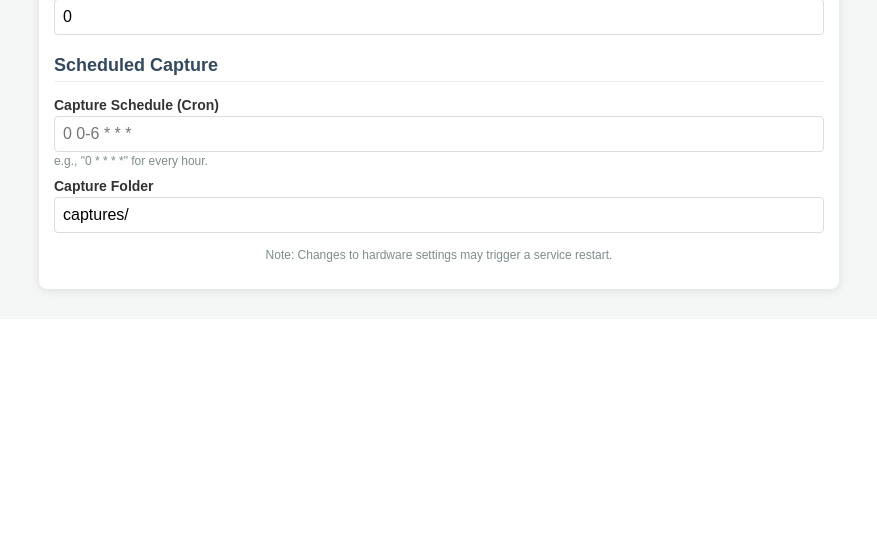
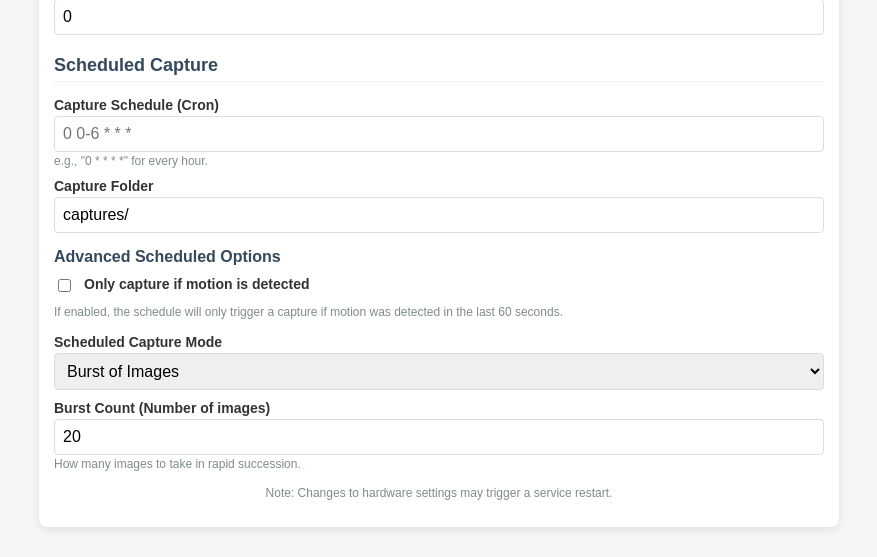
Before and after one commit to agmonr/Smarterdigitalframe, a Flask app: template templates/settings_camera.html in a window 1280 px wide. Shown: the part 737-1294 px from the top of the page, without its empty margins (201-1078 px from the left). Before the commit the page ends 1035 px from the top, so only its background shows below. Run offline with Flask 3, Linux system fonts and the light colour scheme; the template is opened without the code that fills it, so the values that code supplies are empty.

Commit message:
feat: implement motion-triggered scheduled captures with burst and video modes

```diff
--- a/api.py
+++ b/api.py
@@ -224,6 +224,7 @@ def presence_detection_thread():
 
 # Camera Scheduling Thread
 def camera_scheduler_thread():
+    last_trigger_minute = -1
     while True:
         try:
             config = get_config()
@@ -236,42 +237,106 @@ def camera_scheduler_thread():
                 time.sleep(60)
                 continue
 
-            # Check if it's time for a capture
-            iter = croniter(cron_expr, datetime.now())
-            next_run = iter.get_next(datetime)
+            now = datetime.now()
+            # Check if current time matches cron expression
+            if croniter.match(cron_expr, now):
+                # Ensure we only trigger once per minute
+                if now.minute != last_trigger_minute:
+                    last_trigger_minute = now.minute
 
-            # If the next run is within the next 60 seconds, wait for it
-            diff = (next_run - datetime.now()).total_seconds()
-            if diff < 60:
-                time.sleep(max(0, diff))
-                # Perform capture
-                capture_image()
-                time.sleep(60) # Prevent multiple triggers in same minute
-            else:
-                time.sleep(60)
+                    # Reload config to get freshest settings
+                    config = get_config()
+                    capture_on_motion = config.getboolean('CAMERA', 'capture_on_motion', fallback=False)
+
+                    should_capture = True
+                    if capture_on_motion:
+                        # Check if motion occurred in last 60 seconds
+                        time_since_motion = time.time() - presence_data["last_presence_time"]
+                        if time_since_motion > 60:
+                            should_capture = False
+                            logging.info(f"Scheduled capture skipped: No motion detected in last 60 seconds (last was {time_since_motion:.1f}s ago).")
+                        else:
+                            logging.info(f"Motion detected ({time_since_motion:.1f}s ago). Triggering scheduled capture.")
+
+                    if should_capture:
+                        capture_mode = config.get('CAMERA', 'capture_mode', fallback='image')
+                        if capture_mode == 'video':
+                            duration = config.getint('CAMERA', 'capture_video_duration', fallback=10)
+                            capture_video_segment(duration)
+                        else:
+                            burst_count = config.getint('CAMERA', 'capture_burst_count', fallback=20)
+                            capture_image(burst_count=burst_count)
+
+            # Check every 10 seconds for better responsiveness
+            time.sleep(10)
         except Exception as e:
+            logging.error(f"Error in camera_scheduler_thread: {e}")
             time.sleep(60)
 
-def capture_image():
+def capture_image(burst_count=1):
     with camera_lock:
         # Generate filename with timestamp
-        timestamp = datetime.now().strftime("%Y%m%d_%H%M%S")
-        filename = f"capture_{timestamp}.jpg"
-
+        timestamp = datetime.now().strftime("%Y%m%d-%H%M%S")
         config = get_config()
         image_dir = config.get('CAMERA', 'imagedir_captures', fallback=os.path.join(PROJECT_ROOT, 'captures/'))
         os.makedirs(image_dir, exist_ok=True)
-        filepath = os.path.join(image_dir, filename)
 
-        # Use rpicam-still to capture image to file
-        cmd = ['rpicam-still', '-n', '-o', filepath, '-t', '2000', '--width', '1296', '--height', '972', '--hflip', '--vflip', '--tuning-file', '/usr/share/libcamera/ipa/rpi/vc4/ov5647_noir.json']
+        still_cmd = 'rpicam-still'
         if shutil.which('rpicam-still') is None and shutil.which('libcamera-still'):
-            cmd[0] = 'libcamera-still'
+            still_cmd = 'libcamera-still'
+
+        if burst_count > 1:
+            # Use filename pattern for burst
+            filepath_pattern = os.path.join(image_dir, f"capture_{timestamp}_%02d.jpg")
+            # For maximum speed, use --timelapse 0 and small resolution
+            # This allows the hardware to stream frames to disk as fast as possible.
+            # Timeout needs to be long enough to finish all frames.
+            timeout_ms = max(5000, burst_count * 500)
+            cmd = [still_cmd, '-n', '--immediate', '--frames', str(burst_count), '--timelapse', '0', '-o', filepath_pattern, '-t', str(timeout_ms), '--width', '640', '--height', '480', '--hflip', '--vflip', '--denoise', 'cdn_off', '--nopreview', '--tuning-file', '/usr/share/libcamera/ipa/rpi/vc4/ov5647_noir.json']
+        else:
+            filename = f"capture_{timestamp}.jpg"
+            filepath = os.path.join(image_dir, filename)
+            cmd = [still_cmd, '-n', '-o', filepath, '-t', '2000', '--width', '1296', '--height', '972', '--hflip', '--vflip', '--tuning-file', '/usr/share/libcamera/ipa/rpi/vc4/ov5647_noir.json']
 
         try:
             subprocess.run(cmd, check=True)
         except Exception as e:
-            pass
+            logging.error(f"Error capturing image(s): {e}")
+
+def capture_video_segment(duration_seconds=10):
+    config = get_config()
+    capture_dir = config.get('CAMERA', 'imagedir_captures', fallback='captures/')
+    if not os.path.isabs(capture_dir):
+        capture_dir = os.path.join(PROJECT_ROOT, capture_dir)
+
+    if not os.path.exists(capture_dir):
+        os.makedirs(capture_dir)
+
+    timestamp = datetime.now().strftime("%Y%m%d-%H%M%S")
+    output_file = os.path.join(capture_dir, f"video_{timestamp}.mp4")
+
+    # Get current resolution from config
+    res = config.get('CAMERA', 'video_resolution', fallback='640x480').split('x')
+    width, height = res[0], res[1]
+
+    vid_cmd = 'rpicam-vid'
+    if shutil.which('rpicam-vid') is None and shutil.which('libcamera-vid'):
+        vid_cmd = 'libcamera-vid'
+
+    duration_ms = str(duration_seconds * 1000)
+    cmd = [vid_cmd, '-t', duration_ms, '--codec', 'libav', '--libav-format', 'mp4', '--width', width, '--height', height, '--bitrate', '5000000', '--hflip', '--vflip', '--tuning-file', '/usr/share/libcamera/ipa/rpi/vc4/ov5647_noir.json', '-o', output_file, '-n']
+
+    def record():
+        logging.info(f"Starting scheduled video capture: {output_file} for {duration_seconds}s")
+        with camera_lock:
+            try:
+                # Use a very generous timeout (double the duration) to ensure file is finalized
+                subprocess.run(cmd, check=True, timeout=(duration_seconds * 2) + 10)
+                logging.info(f"Scheduled video capture complete: {output_file}")
+            except Exception as e:
+                logging.error(f"Scheduled video capture failed: {e}")
+
+    threading.Thread(target=record).start()
 
 # Google Photos Sync Thread
 def google_photos_sync_thread():
--- a/templates/settings_camera.html
+++ b/templates/settings_camera.html
@@ -113,6 +113,33 @@
                 <input type="text" id="camera-capture-dir" placeholder="captures/" onchange="saveConfig()">
             </div>
 
+            <h3>Advanced Scheduled Options</h3>
+            <div class="form-group checkbox-group">
+                <input type="checkbox" id="capture-on-motion" onchange="saveConfig()">
+                <label for="capture-on-motion">Only capture if motion is detected</label>
+            </div>
+            <div class="info-text">If enabled, the schedule will only trigger a capture if motion was detected in the last 60 seconds.</div>
+
+            <div class="form-group" style="margin-top: 15px;">
+                <label>Scheduled Capture Mode</label>
+                <select id="capture-mode" onchange="toggleCaptureMode(); saveConfig()">
+                    <option value="image">Burst of Images</option>
+                    <option value="video">Video Clip</option>
+                </select>
+            </div>
+
+            <div id="burst-options" class="form-group">
+                <label>Burst Count (Number of images)</label>
+                <input type="number" id="capture-burst-count" min="1" max="50" onchange="saveConfig()">
+                <div class="info-text">How many images to take in rapid succession.</div>
+            </div>
+
+            <div id="video-options" class="form-group" style="display: none;">
+                <label>Video Duration (seconds)</label>
+                <input type="number" id="capture-video-duration" min="1" max="300" onchange="saveConfig()">
+                <div class="info-text">Duration of the recorded video clip.</div>
+            </div>
+
             <p class="info-text" style="text-align: center; margin-top: 15px;">Note: Changes to hardware settings may trigger a service restart.</p>
         </div>
     </div>
@@ -129,6 +156,12 @@
             setTimeout(() => { t.className = 'toast'; }, 2500);
         }
 
+        function toggleCaptureMode() {
+            const mode = document.getElementById('capture-mode').value;
+            document.getElementById('burst-options').style.display = (mode === 'image') ? 'block' : 'none';
+            document.getElementById('video-options').style.display = (mode === 'video') ? 'block' : 'none';
+        }
+
         async function loadConfig() {
             try {
                 // Load General Config
@@ -141,6 +174,13 @@
                 document.getElementById('camera-resolution').value = cameraConfig.video_resolution || '1024x768';
                 document.getElementById('camera-schedule').value = cameraConfig.schedule || '';
                 document.getElementById('camera-capture-dir').value = cameraConfig.imagedir_captures || 'captures/';
+
+                document.getElementById('capture-on-motion').checked = (cameraConfig.capture_on_motion && cameraConfig.capture_on_motion.toLowerCase() === 'true');
+                document.getElementById('capture-mode').value = cameraConfig.capture_mode || 'image';
+                document.getElementById('capture-burst-count').value = cameraConfig.capture_burst_count || 20;
+                document.getElementById('capture-video-duration').value = cameraConfig.capture_video_duration || 10;
+
+                toggleCaptureMode();
 
                 // Load Motion Config
                 const motionRes = await fetch(`${API_BASE}/motion`);
@@ -166,7 +206,11 @@
                     enabled: document.getElementById('camera-enabled').checked ? 'True' : 'False',
                     video_resolution: document.getElementById('camera-resolution').value,
                     schedule: document.getElementById('camera-schedule').value,
-                    imagedir_captures: document.getElementById('camera-capture-dir').value
+                    imagedir_captures: document.getElementById('camera-capture-dir').value,
+                    capture_on_motion: document.getElementById('capture-on-motion').checked ? 'True' : 'False',
+                    capture_mode: document.getElementById('capture-mode').value,
+                    capture_burst_count: document.getElementById('capture-burst-count').value,
+                    capture_video_duration: document.getElementById('capture-video-duration').value
                 }
             };
 
```
Also changed, not shown: templates/camera.html (+34 -2 lines), 2 other files.
